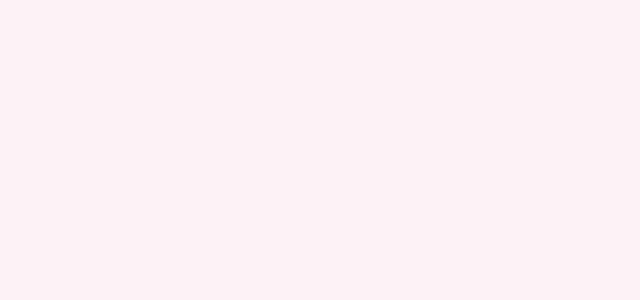
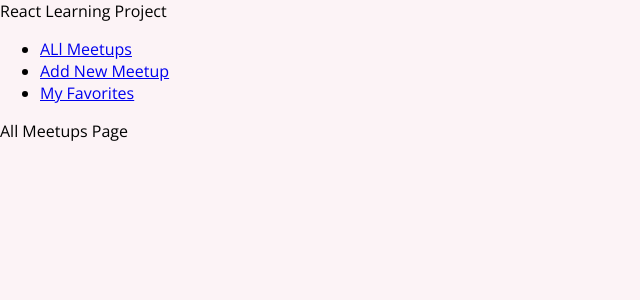
Before and after one commit to YashoBhavani/FirstReactCourse, a React (Create React App) app: page / in a window 1280 px wide. Shown: the top 300 px of the page, without its empty margins (0-640 px from the left). Built offline with nearby package versions, Linux system fonts and the light colour scheme.

Commit message:
Added Routing

```diff
--- a/package.json
+++ b/package.json
@@ -8,6 +8,7 @@
     "@testing-library/user-event": "^13.5.0",
     "react": "^18.2.0",
     "react-dom": "^18.2.0",
+    "react-router-dom": "^6.23.0",
     "react-scripts": "5.0.1",
     "web-vitals": "^2.1.4"
   },
--- a/src/App.js
+++ b/src/App.js
@@ -1,7 +1,20 @@
+import { Routes, Route } from "react-router-dom";
+
+import AllMeetupsPage from "./pages/AllMeetups";
+import NewMeetupsPage from "./pages/NewMeetup";
+import FavoritesPage from "./pages/Favorites";
+import MainNavigation from "./components/layout/MainNavigation";
 
 function App() {
   return (
-    <div></div>
+    <div>
+      <MainNavigation />
+      <Routes>
+        <Route path="/" element={<AllMeetupsPage />} />
+        <Route path="/new-meetup" element={<NewMeetupsPage />}/>
+        <Route path="/favorites" element={<FavoritesPage />}/>
+      </Routes>
+    </div>
   );
 }
 
--- /dev/null
+++ b/src/components/layout/MainNavigation.js
@@ -0,0 +1,24 @@
+import { Link } from 'react-router-dom';
+
+function MainNavigation(){
+    return (
+    <header>
+        <div>React Learning Project</div>
+        <nav>
+            <ul>
+                <li>
+                    <Link to='/'>ALl Meetups</Link>
+                </li>
+                <li>
+                    <Link to='/new-meetup'>Add New Meetup</Link>
+                </li>
+                <li>
+                    <Link to='/favorites'>My Favorites</Link>
+                </li>
+            </ul>
+        </nav>
+    </header>
+    );
+}
+
+export default MainNavigation;
--- a/src/index.js
+++ b/src/index.js
@@ -1,12 +1,14 @@
 import React from 'react';
 import ReactDOM from 'react-dom/client';
+import { BrowserRouter } from 'react-router-dom';
+
 import './index.css';
 import App from './App';
 
 
 const root = ReactDOM.createRoot(document.getElementById('root'));
 root.render(
-  <React.StrictMode>
+  <BrowserRouter>
     <App />
-  </React.StrictMode>
+  </BrowserRouter>
 );
--- /dev/null
+++ b/src/pages/AllMeetups.js
@@ -0,0 +1,6 @@
+function AllMeetupsPage(){
+    return <div>All Meetups Page</div>;
+}
+
+
+export default AllMeetupsPage;
--- /dev/null
+++ b/src/pages/Favorites.js
@@ -0,0 +1,6 @@
+function FavoritesPage(){
+    return <div>Favorites Page</div>;
+}
+
+
+export default FavoritesPage;
--- /dev/null
+++ b/src/pages/NewMeetup.js
@@ -0,0 +1,6 @@
+function NewMeetupsPage(){
+    return <div>New Meetups Page</div>;
+}
+
+
+export default NewMeetupsPage;
```
Also changed, not shown: 1 other file (tests, documents, lock files or other folders).
